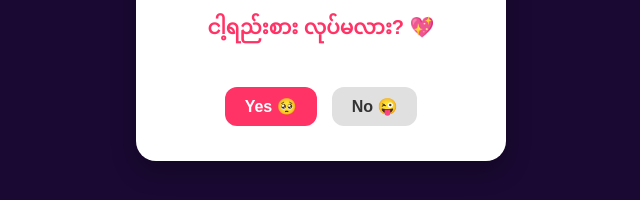
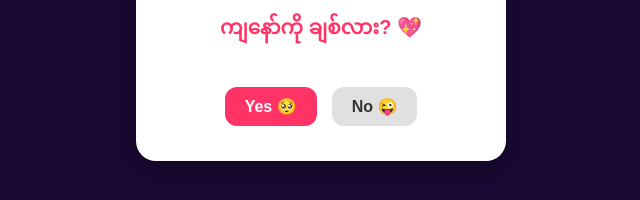
Before and after one commit to sayarkee/Crush-, a plain HTML site: page index.html in a window 1280 px wide. Shown: the part 398-598 px from the top of the page, without its empty margins (319-959 px from the left). Drawn offline with Linux system fonts and the light colour scheme.

Commit message:
Update index.html

```diff
--- a/index.html
+++ b/index.html
@@ -73,7 +73,7 @@
 
   <div class="card">
     <img id="gif" src="https://media.giphy.com/media/v1.Y2lkPTc5MGI3NjExOHY1Y2p0Z3p6aXo1ZXB6Z3Z1OHBzaHl3a3ZwbzNqZXprYnZhNSZlcD12MV9pbnRlcm5hbF9naWZfYnlfaWQmY3Q9Zw/c76IJLufpNwSULPk77/giphy.gif" alt="Cute Bear">
-    <h2 id="question">ငါ့ရည်းစား လုပ်မလား? 💖</h2>
+    <h2 id="question">ကျနော်ကို ချစ်လား? 💖</h2>
 
     <div class="btn-container">
       <button class="yes-btn" id="yesBtn" onclick="acceptProposal()">Yes 🥺</button>
```
